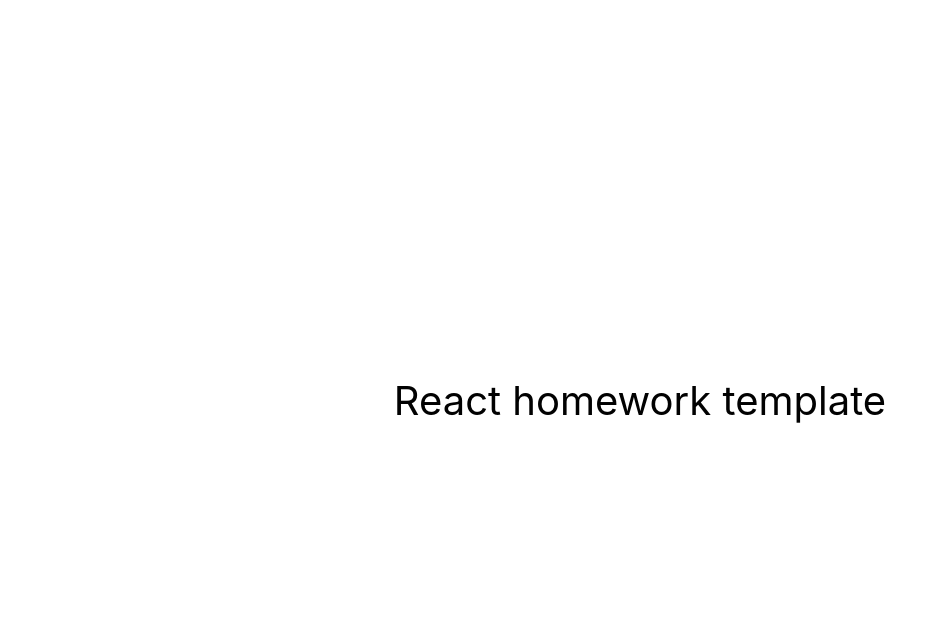
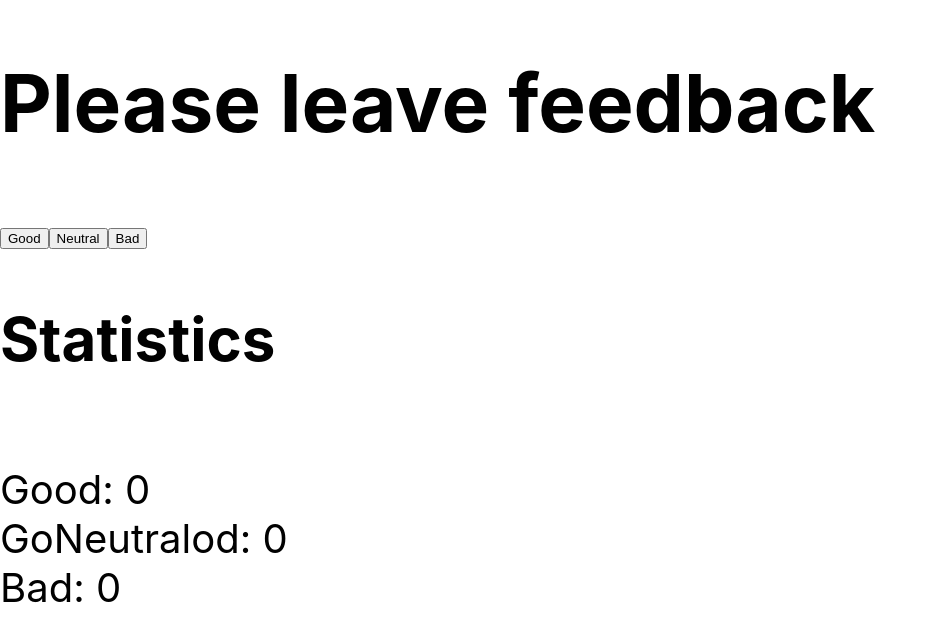
Before and after one commit to Daniel254/goit-react-hw-02-feedback, a React (Create React App) app: page / in a window 1280 px wide. Shown: the top 640 px of the page, without its empty margins (0-947 px from the left). Built offline with nearby package versions, Linux system fonts and the light colour scheme.

Commit message:
Step 1 done

```diff
--- /dev/null
+++ b/src/App.jsx
@@ -0,0 +1,19 @@
+import Feedback from 'components/Feedback/Feedback';
+
+export const App = () => {
+  return (
+    <div
+      style={{
+        height: '100vh',
+        display: 'flex',
+        flexDirection: 'column',
+        // justifyContent: 'start',
+        alignItems: 'start',
+        fontSize: 40,
+        color: '#010101',
+      }}
+    >
+      <Feedback />
+    </div>
+  );
+};
--- a/src/components/App.jsx
+++ /dev/null
@@ -1,16 +0,0 @@
-export const App = () => {
-  return (
-    <div
-      style={{
-        height: '100vh',
-        display: 'flex',
-        justifyContent: 'center',
-        alignItems: 'center',
-        fontSize: 40,
-        color: '#010101'
-      }}
-    >
-      React homework template
-    </div>
-  );
-};
--- /dev/null
+++ b/src/components/Feedback/Button/Button.jsx
@@ -0,0 +1,17 @@
+import PropTypes from 'prop-types';
+import React, { Component } from 'react';
+
+export default class Button extends Component {
+  static propTypes = {
+    onClick: PropTypes.func,
+    name: PropTypes.string.isRequired,
+  };
+
+  render() {
+    return (
+      <button onClick={this.props.onClick} name={this.props.name}>
+        {this.props.children}
+      </button>
+    );
+  }
+}
--- /dev/null
+++ b/src/components/Feedback/Feedback.jsx
@@ -0,0 +1,47 @@
+import React, { Component } from 'react';
+import Button from './Button/Button';
+
+export default class Feedback extends Component {
+  state = {
+    good: 0,
+    neutral: 0,
+    bad: 0,
+  };
+
+  clickButtonHandler = e => {
+    const statName = e.target.name;
+    this.setState(prev => ({
+      [statName]: prev[statName] + 1,
+    }));
+  };
+
+  render() {
+    return (
+      <>
+        <h1>Please leave feedback</h1>
+        <div>
+          <Button name="good" onClick={this.clickButtonHandler}>
+            Good
+          </Button>
+          <Button name="neutral" onClick={this.clickButtonHandler}>
+            Neutral
+          </Button>
+          <Button name="bad" onClick={this.clickButtonHandler}>
+            Bad
+          </Button>
+        </div>
+        <h2>Statistics</h2>
+        <div>
+          <p>
+            Good: {this.state.good}
+            <br />
+            GoNeutralod: {this.state.neutral}
+            <br />
+            Bad: {this.state.bad}
+            <br />
+          </p>
+        </div>
+      </>
+    );
+  }
+}
--- a/src/index.js
+++ b/src/index.js
@@ -1,6 +1,6 @@
 import React from 'react';
 import ReactDOM from 'react-dom/client';
-import { App } from 'components/App';
+import { App } from 'App';
 import './index.css';
 
 ReactDOM.createRoot(document.getElementById('root')).render(
```
